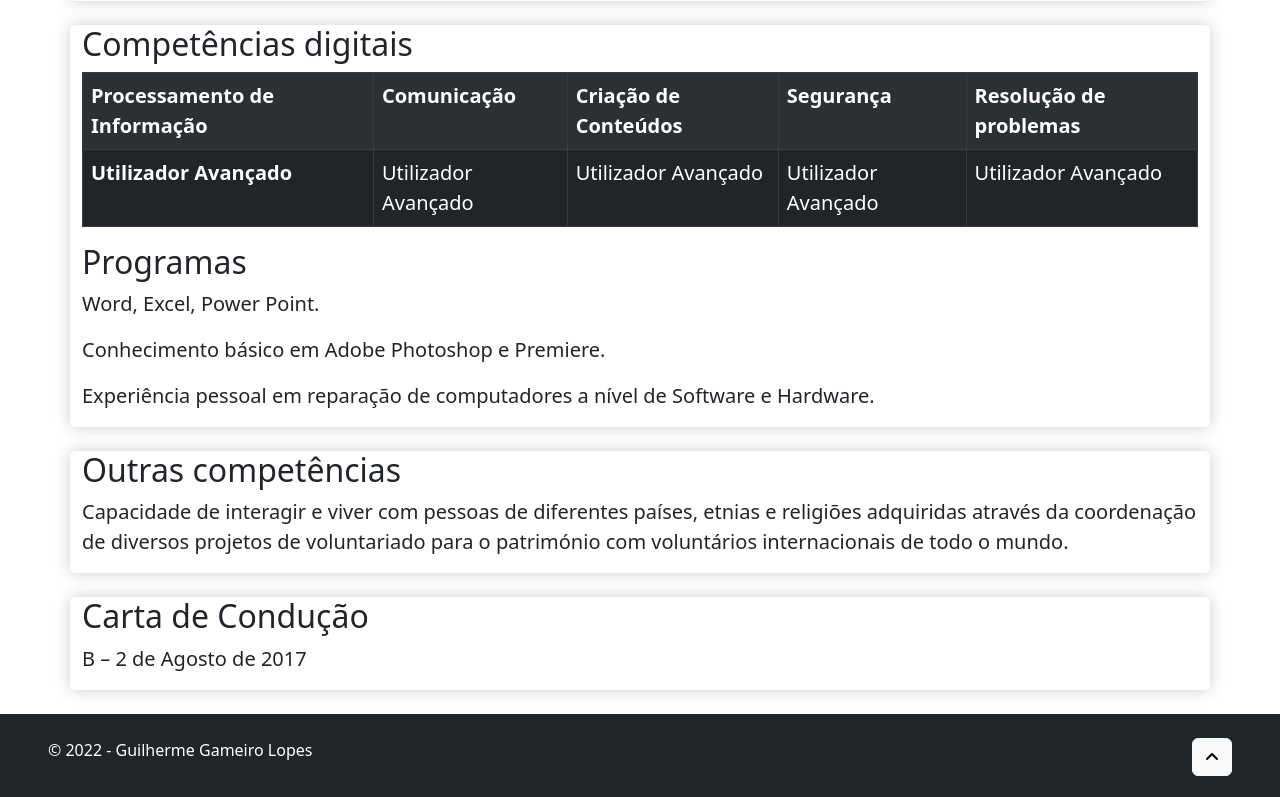
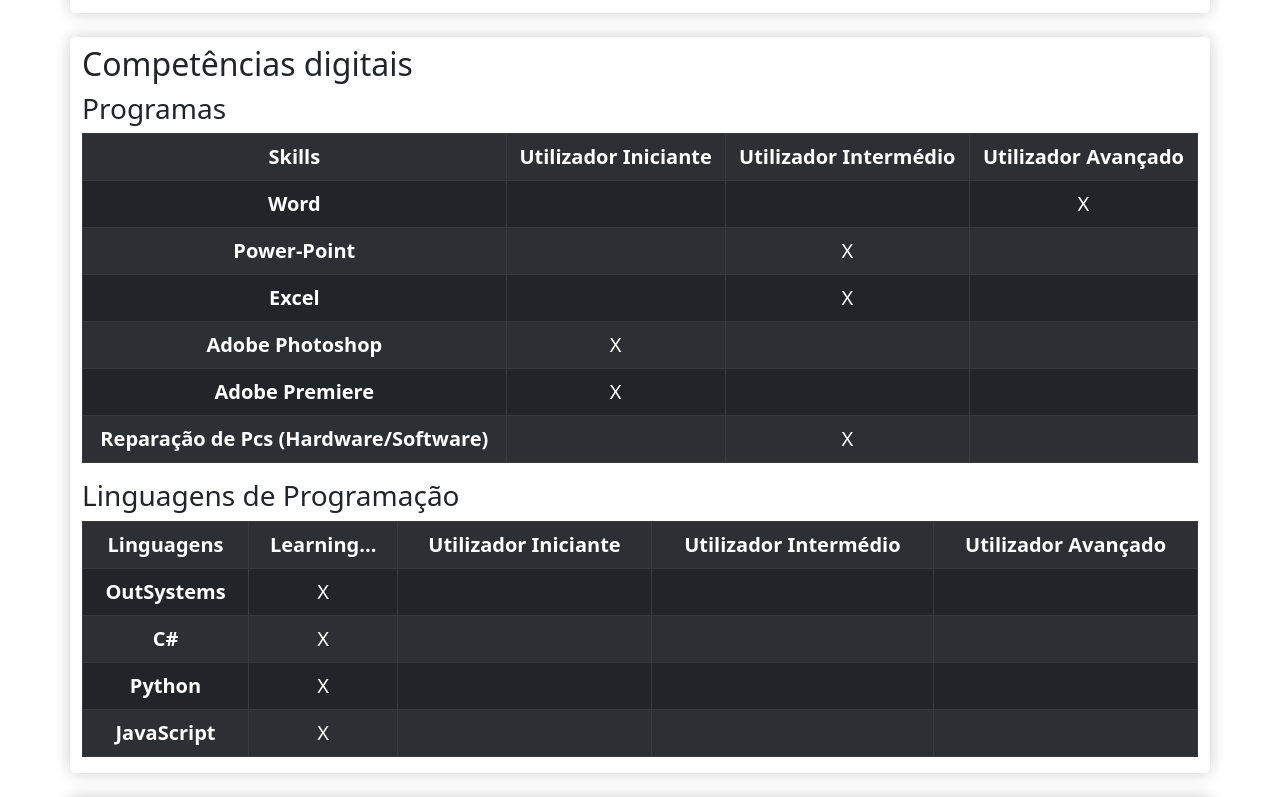
Before and after one commit to MacGuiChan/Site-Pessoal, a plain HTML site: page competencias.html in a window 1280 px wide. Shown: the part 843-1640 px from the top of the page. Drawn offline with nearby package versions, Linux system fonts and the light colour scheme.

Commit message:
Added new tables and fixed the margins between divs

```diff
--- a/competencias.html
+++ b/competencias.html
@@ -88,16 +88,16 @@
     <div class="container main mt-4 mb-4">
         <div class="row align-items-center text-center">
             <div class="col-12 ">
-                <h1 class="mt-3 ">Competências Pessoais</h1>
+                <h1 class="mt-1 ">Competências Pessoais</h1>
             </div>
         </div>
     </div>
     <div class="container main mb-4">
         <div class="row align-items-center">
-            <div class="col">
+            <div class="col mt-2">
                 <h2>Línguas</h2>
                 <div class="table-responsive">
-                    <table class="table table-striped table-bordered table-dark">
+                    <table class="table table-striped table-bordered table-dark text-center">
                         <tbody>
                           <tr>
                             <th>Língua Materna</th>
@@ -147,7 +147,7 @@
 
     <div class="container main mb-4">
         <div class="row align-items-center">
-            <div class="col-12">
+            <div class="col-12 mt-2">
                 <h2>Competências de comunicação</h2>
                 <p>Boa capacidade comunicativa e de liderança adquirida através da
                     criação e participação de projetos culturais e artísticos.
@@ -161,7 +161,7 @@
 
     <div class="container main mb-4">
         <div class="row align-items-center">
-            <div class="col-12">
+            <div class="col-12 mt-2">
                 <h2>Competências de organização</h2>
                 <p>Boa capacidadedeorganização anívelpessoal, académico e também
                     ao nível de produção e gestão de eventos culturais.</p>
@@ -171,50 +171,105 @@
 
     <div class="container main mb-4">
         <div class="row align-items-center">
-            <div class="col-12">
+            <div class="col-12 mt-2">
                 <h2>Competências digitais</h2>
+                <h3>Programas</h3>
                 <div class="table-responsive">
-                    <table class="table table-striped table-bordered table-dark">
+                    <table class="table table-striped table-bordered table-dark text-center">
                         <tbody>
                         <tr>
-                            <th>Processamento
-                                de Informação</th>
-                            <th>Comunicação</th>
-                            <th>Criação de
-                                Conteúdos</th>
-                            <th>Segurança</th>
-                            <th>Resolução
-                                de
-                                problemas
-                                </th>
+                            <th>Skills</th>
+                            <th>Utilizador Iniciante </th>
+                            <th>Utilizador Intermédio</th>
+                            <th>Utilizador Avançado</th>
                         </tr>
                         <tr>
-                            <th>Utilizador
-                                Avançado</th>
-                            <td>Utilizador
-                                Avançado</td>
-                            <td>Utilizador
-                                Avançado</td>
-                            <td>Utilizador
-                                Avançado</td>
-                            <td>Utilizador
-                                Avançado</td>
+                            <th>Word</th>
+                            <td></td>
+                            <td></td>
+                            <td>X</td>
                         </tr>
-
+                        <tr>
+                            <th>Power-Point</th>
+                            <td></td>
+                            <td>X</td>
+                            <td></td>
+                        </tr>
+                        <tr>
+                            <th>Excel</th>
+                            <td></td>
+                            <td>X</td>
+                            <td></td>
+                        </tr>
+                        <tr>
+                            <th>Adobe Photoshop</th>
+                            <td>X</td>
+                            <td></td>
+                            <td></td>
+                        </tr>
+                        <tr>
+                            <th>Adobe Premiere</th>
+                            <td>X</td>
+                            <td></td>
+                            <td></td>
+                        </tr>
+                        <tr>
+                            <th>Reparação de Pcs (Hardware/Software)</th>
+                            <td></td>
+                            <td>X</td>
+                            <td></td>
+                        </tr>
                         </tbody>
                     </table>
                 </div>
-                    <h2>Programas</h2>
-                    <p>Word, Excel, Power Point.</p>
-                    <p>Conhecimento básico em Adobe Photoshop e Premiere.</p>
-                    <p>Experiência pessoal em reparação de computadores a nível de
-                        Software e Hardware.</p>
+                <h3>Linguagens de Programação</h3>
+                <div class="table-responsive">
+                    <table class="table table-striped table-bordered table-dark text-center">
+                        <tbody>
+                        <tr>
+                            <th>Linguagens</th>
+                            <th>Learning...</th>
+                            <th>Utilizador Iniciante </th>
+                            <th>Utilizador Intermédio</th>
+                            <th>Utilizador Avançado</th>
+
+                        </tr>
+                        <tr>
+                            <th>OutSystems</th>
+                            <td>X</td>
+                            <td></td>
+                            <td></td>
+                            <td></td>
+                        </tr>
+                        <tr>
+                            <th>C#</th>
+                            <td>X</td>
+                            <td></td>
+                            <td></td>
+                            <td></td>
+                        </tr>
+                        <tr>
+                            <th>Python</th>
+                            <td>X</td>
+                            <td></td>
+                            <td></td>
+                            <td></td>
+                        </tr>
+                        <tr>
+                            <th>JavaScript</th>
+                            <td>X</td>
+                            <td></td>
+                            <td></td>
+                            <td></td>
+                        </tr>
+                    </table>
+                </div>
             </div>
         </div>
     </div>
     <div class="container main mb-4">
         <div class="row align-items-center">
-            <div class="col-12">
+            <div class="col-12 mt-2">
                 <h2>Outras competências</h2>
                 <p>Capacidade de interagir e viver com pessoas de diferentes países,
                     etnias e religiões adquiridas através da coordenação de diversos
@@ -227,7 +282,7 @@
 
     <div class="container main mb-4">
         <div class="row align-items-center">
-            <div class="col-12">
+            <div class="col-12 mt-2">
                 <h2>Carta de Condução</h2>
                 <p>B – 2 de Agosto de 2017</p>
             </div>
```
Also changed, not shown: experiencia.html (+4 -4 lines), formacao.html (+1 -1 lines), programacao.html (+1 -1 lines).
